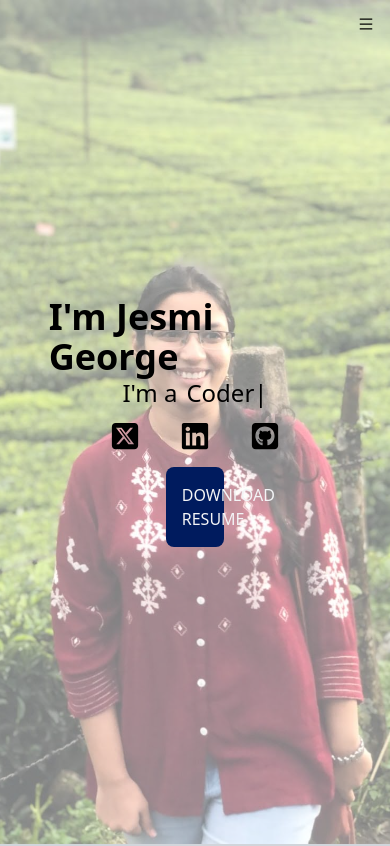
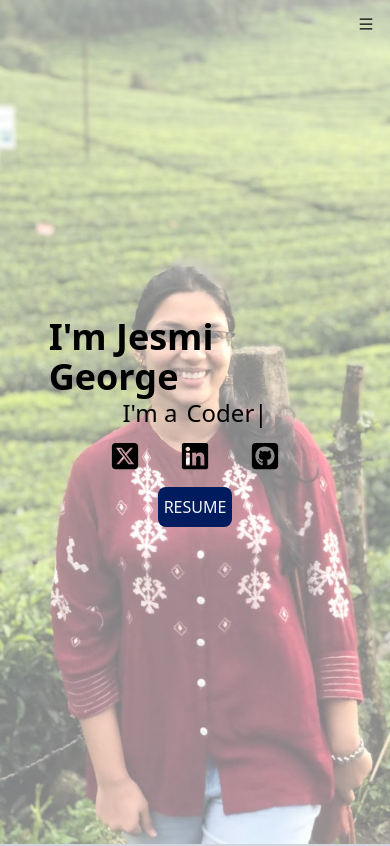
Before and after one commit to jesmigeorge/PortFolio, a React (Vite) app: page / in a window 390 px wide. Shown: the top 846 px of the page. Built offline with nearby package versions, Linux system fonts and the light colour scheme.

Commit message:
added responsiveness

```diff
--- a/src/components/Main.jsx
+++ b/src/components/Main.jsx
@@ -3,6 +3,9 @@ import { TypeAnimation } from 'react-type-animation';
 import { FaSquareXTwitter,FaLinkedin,FaSquareGithub } from "react-icons/fa6";
 import bgimg from "../assets/bgimg.jpg";
 export default function Main() {
+    const handleResume = ()=>{
+        window.open("https://drive.google.com/file/d/1QDyxvWeeO1xWBWENFtrCjHVPzJooz00t/view?usp=drive_link", target='_blank')
+    }
   return (
     <div id='main'>
         <img src={bgimg} className="w-full h-screen object-cover"></img>
@@ -43,10 +46,8 @@ export default function Main() {
                         <FaSquareGithub size="30"/>
                     </a>
                 </div>
-                <button className='bg-[#001b5e] text-gray-100 mt-4 w-full p-4 rounded-lg max-w-[20%]'>
-                    <a href="https://drive.google.com/file/d/1QDyxvWeeO1xWBWENFtrCjHVPzJooz00t/view?usp=drive_link" target='_blank'>
-                        DOWNLOAD RESUME
-                    </a>
+                <button className='bg-[#001b5e] text-gray-100 mt-4 w-full py-2 rounded-lg max-w-[25%] md:text-3xl text-1xl' onClick={handleResume}>{/* <a href="https://drive.google.com/file/d/1QDyxvWeeO1xWBWENFtrCjHVPzJooz00t/view?usp=drive_link" target='_blank' className='w-full'> */}
+                        RESUME
                 </button>
             </div>
         </div>
```
